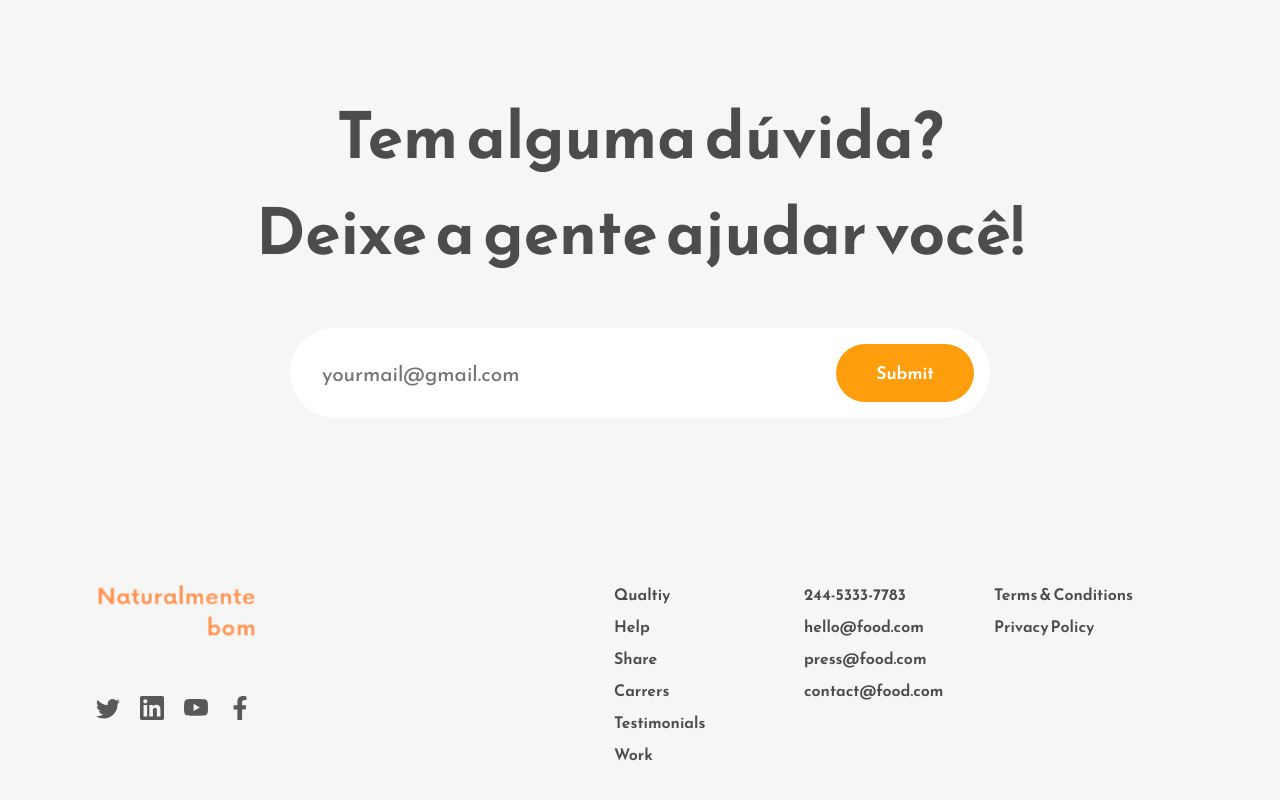
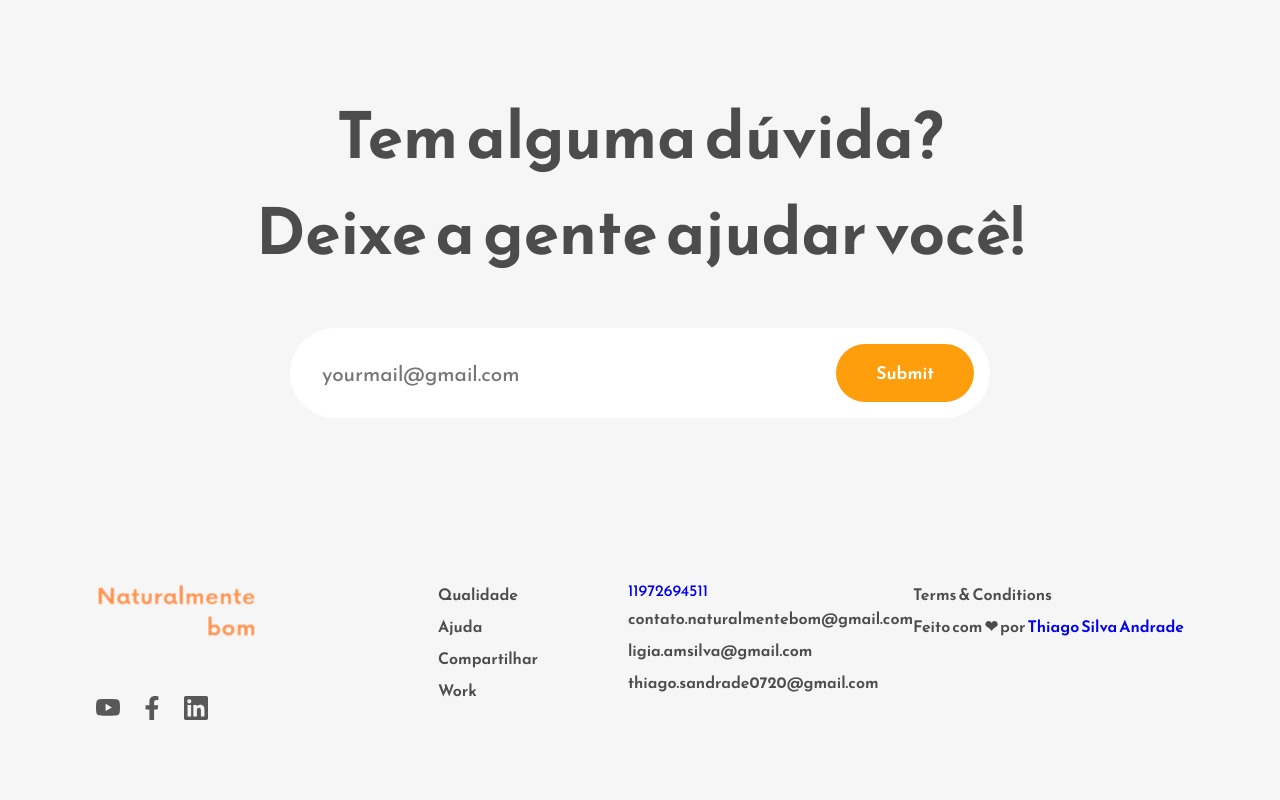
Before and after one commit to Fulozz/naturalmentebom-landingpage, a React (Create React App) app: page / in a window 1280 px wide. Shown: the part 2480-3280 px from the top of the page. Built offline with nearby package versions, Linux system fonts and the light colour scheme.

Commit message:
Update footer links and add WhatsApp contact for ordering lettuce

```diff
--- a/src/Components/Footer.js
+++ b/src/Components/Footer.js
@@ -10,33 +10,30 @@ const Footer = () => {
     <div className="footer-wrapper">
       <div className="footer-section-one">
         <div className="footer-logo-container">
-          <img src={Logo} alt="" />
+          <img src={Logo} alt="logo" />
         </div>
         <div className="footer-icons">
-          <BsTwitter />
-          <SiLinkedin />
-          <BsYoutube />
-          <FaFacebookF />
+          <a href=""><BsYoutube /></a>
+          <a href="https://www.facebook.com/groups/manutencaoextintores/"><FaFacebookF /></a>
+          <a href="https://www.linkedin.com/in/ligia-andrade-9b9a7120/"><SiLinkedin /></a>
         </div>
       </div>
       <div className="footer-section-two">
         <div className="footer-section-columns">
-          <span>Qualtiy</span>
-          <span>Help</span>
-          <span>Share</span>
-          <span>Carrers</span>
-          <span>Testimonials</span>
+          <span>Qualidade</span>
+          <span>Ajuda</span>
+          <span>Compartilhar</span>
           <span>Work</span>
         </div>
         <div className="footer-section-columns">
-          <span>244-5333-7783</span>
-          <span>hello@food.com</span>
-          <span>press@food.com</span>
-          <span>contact@food.com</span>
+          <a href="https://wa.me/5511972694511">11972694511</a>
+          <span>contato.naturalmentebom@gmail.com</span>
+          <span>ligia.amsilva@gmail.com</span>
+          <span>thiago.sandrade0720@gmail.com</span>
         </div>
         <div className="footer-section-columns">
           <span>Terms & Conditions</span>
-          <span>Privacy Policy</span>
+          <span>Feito com ❤ por <a href="https://www.linkedin.com/in/thiagoandrade072/">Thiago Silva Andrade</a></span>
         </div>
       </div>
     </div>
```
